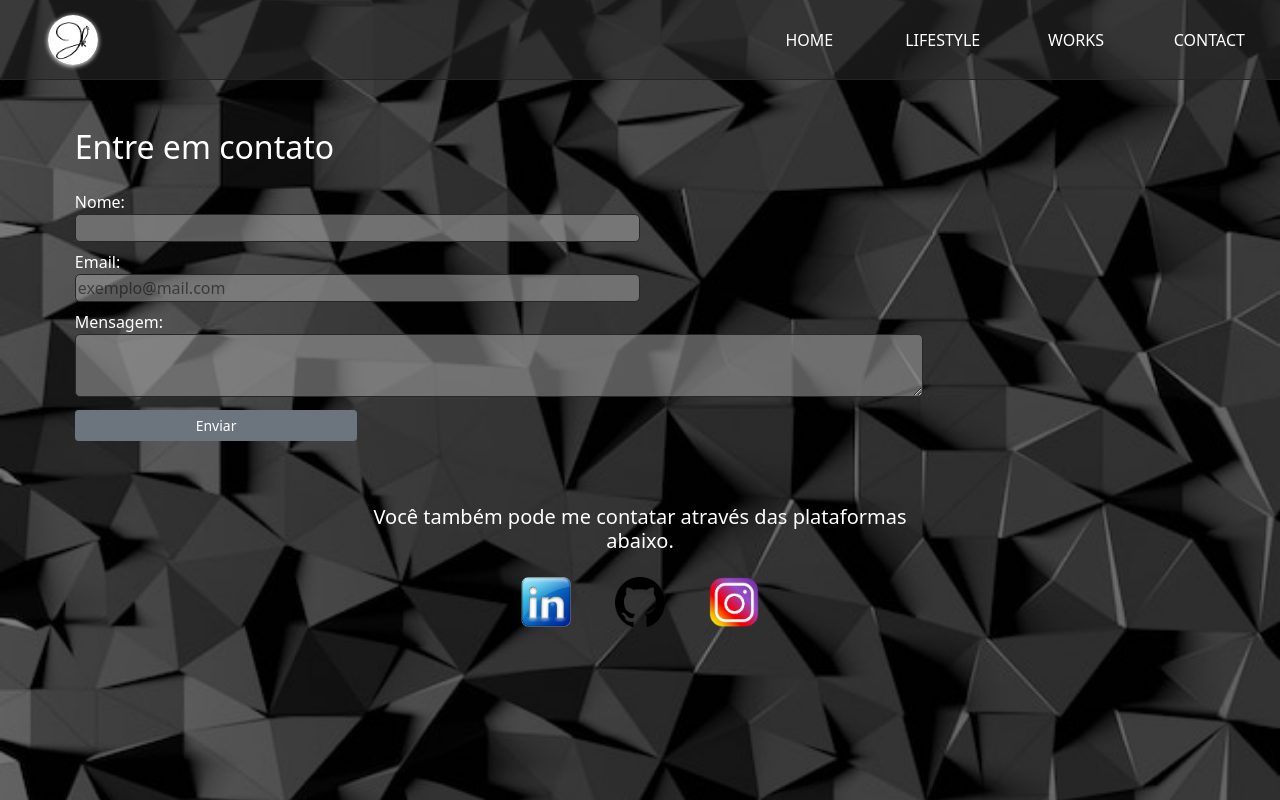
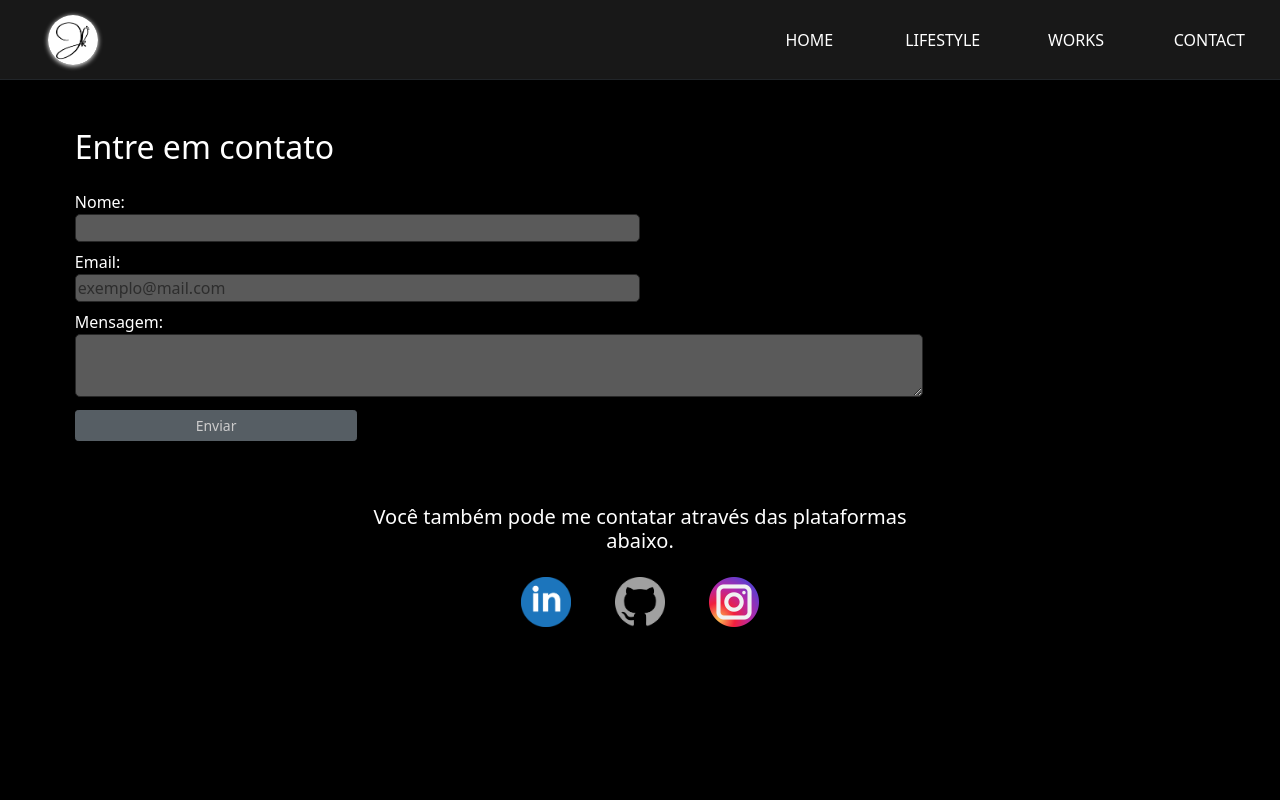
Before and after one commit to JacklesKerley/Portifolio, a Flask app: page /contato in a window 1280 px wide. Run offline with Flask 2, Linux system fonts and the light colour scheme.

Commit message:
nova home e finalização do layout da pagina contato

```diff
--- a/app/static/css/_contato.scss
+++ b/app/static/css/_contato.scss
@@ -21,6 +21,10 @@
             border: 1px solid rgb(39, 39, 39);
             border-radius: 5px;
         }
+
+        .btn {
+            filter: opacity(0.8);
+        }
     }
 
     .caixa-img {
--- a/app/static/css/_home.scss
+++ b/app/static/css/_home.scss
@@ -1,36 +1,30 @@
 
 // ----Estilização do home---- //
 
+@font-face {
+    font-family: 'Gotham';
+    src: url('../font/Gotham-font/GothamNarrow-Black.otf') format('opentype');
+    font-weight: normal;
+    font-style: normal;
+}
+
 .pg-home {
-    text-align: center;
+    min-height: 90vh;
     color: white;
 
-    @media (min-width: 1400px) {
-        margin-top: 50px;
-    }
+    .conteudo {
+        width: 80%;
 
-    img {
-        width: 380px;
-        border-radius: 50%;
-        box-shadow: 0px 8px 15px rgb(165, 165, 165);
-        filter: contrast(120%);
+        p {
+            font-size: 600%;
+            font-family: 'Gotham', Helvetica, sans-serif;
+            letter-spacing: -5px;
+            font-weight: normal;
+            line-height: 1.3;
 
-        @media (min-width: 1400px) {
-            width: 480px;
-        }
-    }
-
-    .titulo {
-        p {
-            font-size: 45px;
-            letter-spacing: 7px;
-        }
-    }
-
-    .subTitulo {
-        p {
-            letter-spacing: 14px;
-            font-style: italic;
+            span {
+                color: aqua;
+            }
         }
     }
 }
--- a/app/static/css/style.css
+++ b/app/static/css/style.css
@@ -1,9 +1,5 @@
 body {
-  background-image: url("../../static/img/Background.jpg");
-  background-repeat: no-repeat;
-  background-position: center;
-  background-size: cover;
-  min-height: 100vh;
+  background-color: black;
 }
 
 header {
@@ -35,33 +31,28 @@ header .navegavel a:hover {
   transition: 0.5s ease;
 }
 
+@font-face {
+  font-family: "Gotham";
+  src: url("../font/Gotham-font/GothamNarrow-Black.otf") format("opentype");
+  font-weight: normal;
+  font-style: normal;
+}
 .pg-home {
-  text-align: center;
+  min-height: 90vh;
   color: white;
 }
-@media (min-width: 1400px) {
-  .pg-home {
-    margin-top: 50px;
-  }
+.pg-home .conteudo {
+  width: 80%;
 }
-.pg-home img {
-  width: 380px;
-  border-radius: 50%;
-  box-shadow: 0px 8px 15px rgb(165, 165, 165);
-  filter: contrast(120%);
+.pg-home .conteudo p {
+  font-size: 600%;
+  font-family: "Gotham", Helvetica, sans-serif;
+  letter-spacing: -5px;
+  font-weight: normal;
+  line-height: 1.3;
 }
-@media (min-width: 1400px) {
-  .pg-home img {
-    width: 480px;
-  }
-}
-.pg-home .titulo p {
-  font-size: 45px;
-  letter-spacing: 7px;
-}
-.pg-home .subTitulo p {
-  letter-spacing: 14px;
-  font-style: italic;
+.pg-home .conteudo p span {
+  color: aqua;
 }
 
 .pg-contato {
@@ -89,6 +80,9 @@ header .navegavel a:hover {
   border: 1px solid rgb(39, 39, 39);
   border-radius: 5px;
 }
+.pg-contato .formulario .btn {
+  filter: opacity(0.8);
+}
 .pg-contato .caixa-img img {
   width: 50px;
   height: 50px;
--- a/app/static/css/style.scss
+++ b/app/static/css/style.scss
@@ -1,11 +1,7 @@
+body {
+    background-color: black;
+}
 
-body{
-    background-image: url("../../static/img/Background.jpg");
-    background-repeat: no-repeat;
-    background-position: center;
-    background-size: cover;
-    min-height: 100vh;
-}
 
 @import 'header';
 @import 'home';
--- a/app/templates/base.html
+++ b/app/templates/base.html
@@ -19,7 +19,7 @@
 </head>
 <body>
 
-  <header class="d-flex justify-content-between">
+  <header class="header d-flex justify-content-between">
     <div class="my-auto ms-5 logo">
       <a href="/"><img src="../static/img/Logo.png" alt="logo"></a>
     </div>
--- a/app/templates/contato.html
+++ b/app/templates/contato.html
@@ -38,9 +38,9 @@
             <p class="h5 text-center pt-3">Você também pode me contatar através das plataformas abaixo.</p>
 
             <div class="w-50 mx-auto d-flex justify-content-around mt-4">
-                <a href="https://www.linkedin.com/in/jackles-kerley/" target="_blank"><img src="../static/img/RedeLinkedinColor.png" alt="Linkedin"></a>
-                <a href="https://github.com/JacklesKerley" target="_blank"><img src="../static/img/RedeGithub.png" alt="Github"></a>
-                <a href="https://www.instagram.com/jackleskerley/" target="_blank"><img src="../static/img/RedeInstagramColor.png" alt="Instagram"></a>
+                <a href="https://www.linkedin.com/in/jackles-kerley/" target="_blank"><img src="../static/img/RedeLinkedin.png" alt="Linkedin"></a>
+                <a href="https://github.com/JacklesKerley" target="_blank"><img src="../static/img/RedeGithub2.png" alt="Github"></a>
+                <a href="https://www.instagram.com/jackleskerley/" target="_blank"><img src="../static/img/RedeInstagram.png" alt="Instagram"></a>
             </div>
         </div>
 
```
Also changed, not shown: app/templates/home.html (+23 -9 lines), app/static/font/Gotham-font/GothamNarrow-Black.otf (added), app/static/font/Gotham-font/GothamNarrow-Ultra.otf (added), app/static/img/RedeGithub2.png (added), app/static/img/RedeInstagram.png, app/static/img/RedeInstagramColor.png (deleted), app/static/img/RedeLinkedin.png, app/static/img/RedeLinkedinColor.png (deleted), app/static/img/pngwing.com (1).png (deleted), 2 other files.
